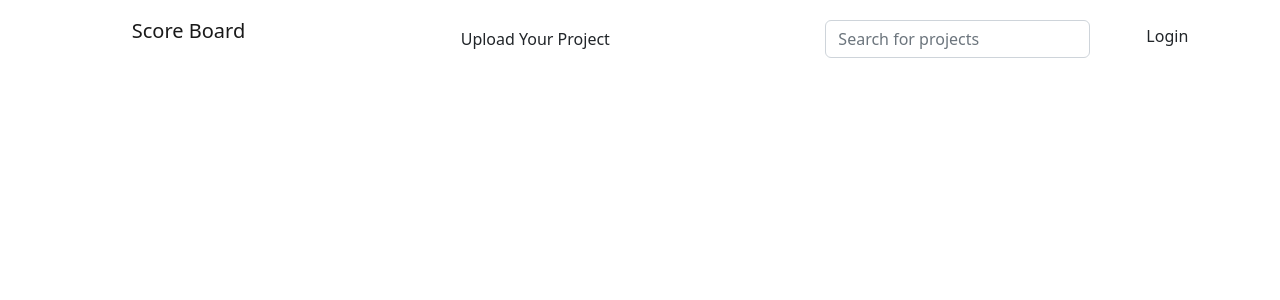
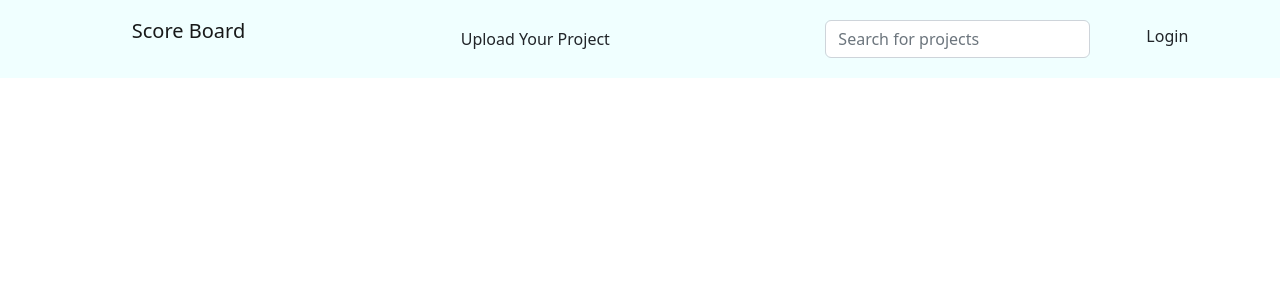
Before and after one commit to MainaAlexM/ScoreBoard, a Django app: page / in a window 1280 px wide. Shown: the top 300 px of the page. Run offline with Django 4.2, Linux system fonts and the light colour scheme; data that the repository does not hold is empty; some libraries are stand-ins or nearby versions.

Commit message:
Refact: Edit navbar colors

```diff
--- a/scores/templates/navbar.html
+++ b/static/templates/navbar.html
@@ -1,5 +1,5 @@
 {% load static %}
-<nav class="navbar sticky-top d-flex justify-content-around">
+<nav class="navbar sticky-top d-flex justify-content-around" style="color:white; background-color:azure ">
     <a class="navbar-brand mx-5" href="{%url 'home'%}">
     <p class="d-inline-block logoText  text-larger">Score Board</p>
     </a>
```
